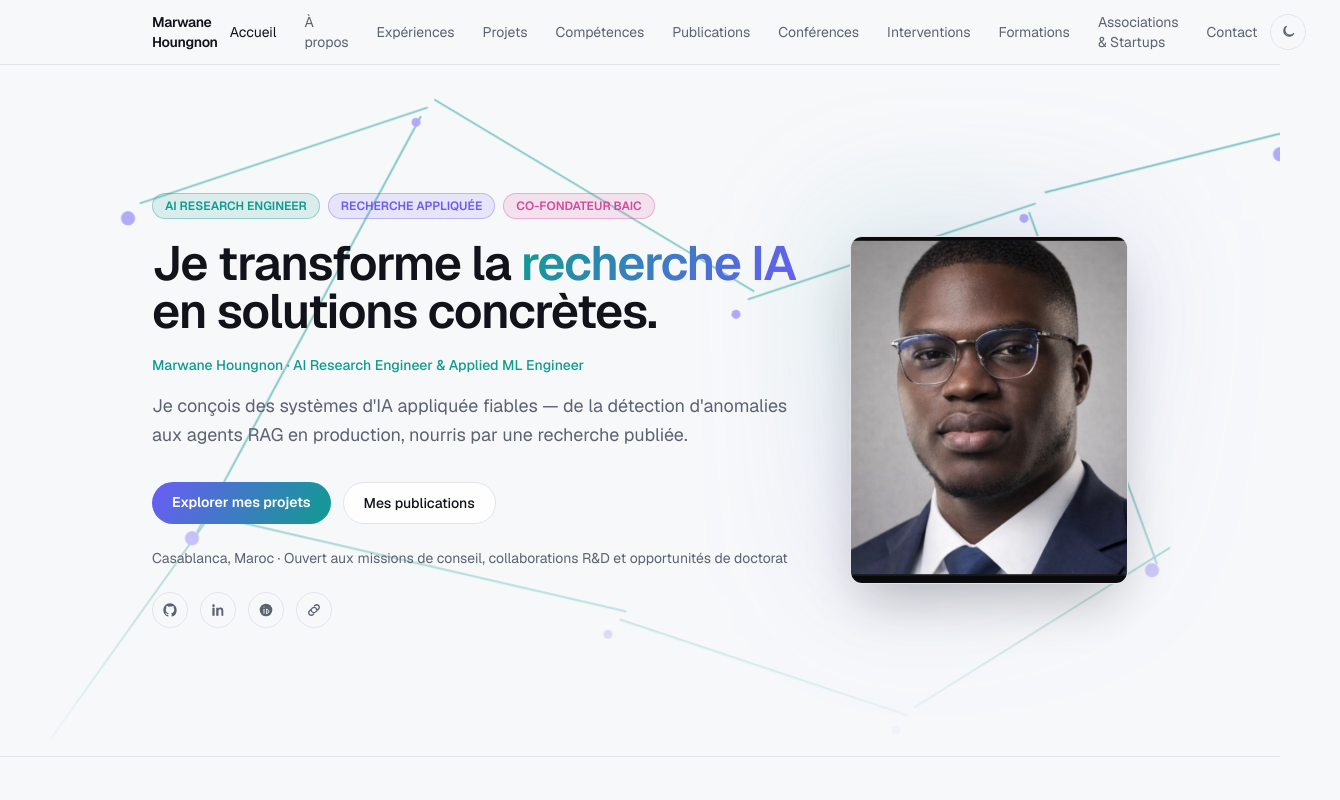
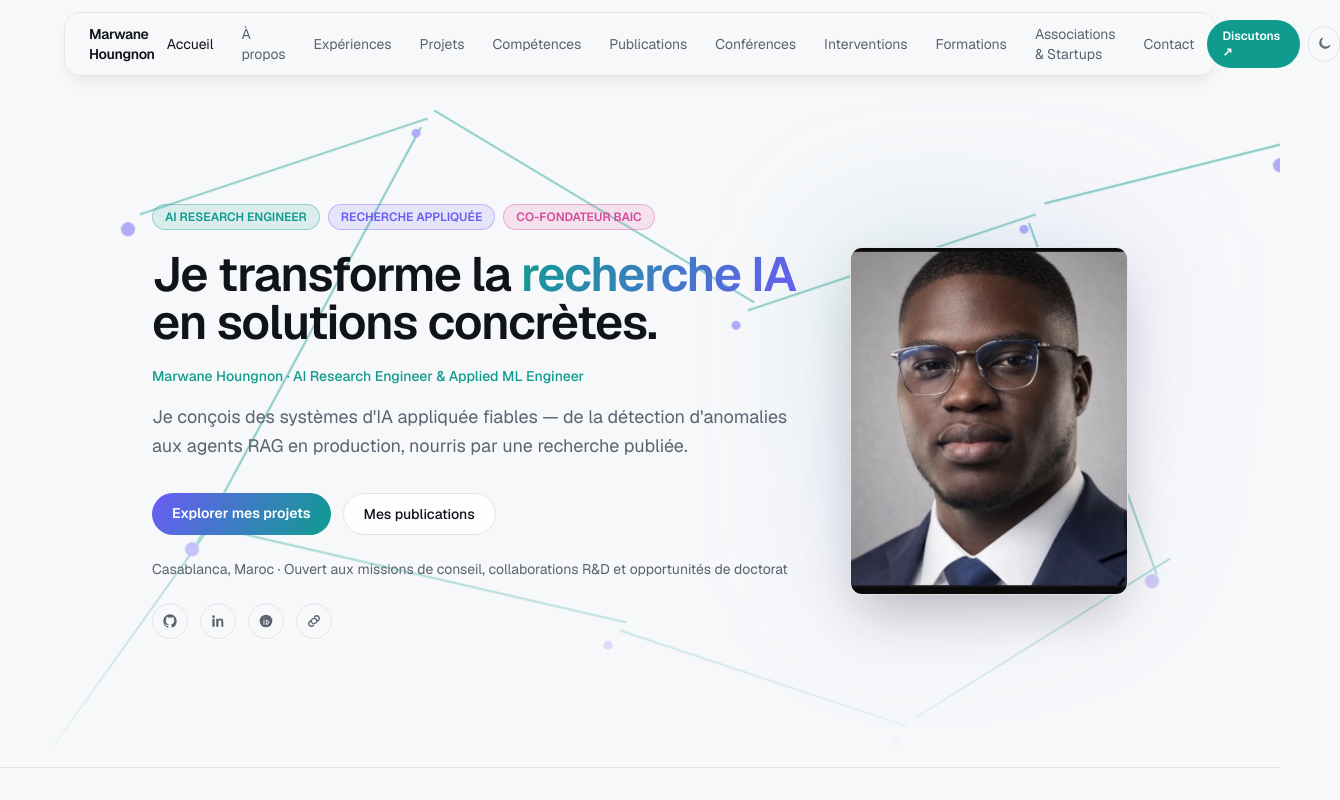
Before and after one commit to Thekidmaroi/MY-PORTOFOLIO, a Next.js app: page / in a window 1280 px wide. Shown: the top 800 px of the page, 1340 px wide, since content can reach past the window. Built offline with nearby package versions, Linux system fonts and the light colour scheme.

Commit message:
feat(ui): floating navigation with prominent contact action

```diff
--- a/src/components/navbar.tsx
+++ b/src/components/navbar.tsx
@@ -11,8 +11,8 @@ export function Navbar() {
   const [open, setOpen] = useState(false);
 
   return (
-    <header className="sticky top-0 z-50 border-b border-border bg-background/80 backdrop-blur">
-      <div className="mx-auto flex h-16 w-full max-w-5xl items-center justify-between px-6">
+    <header className="sticky top-0 z-50 px-3 pt-3 sm:px-6">
+      <div className="mx-auto flex h-16 w-full max-w-6xl items-center justify-between rounded-2xl border border-border bg-background/85 px-5 shadow-lg shadow-black/5 backdrop-blur-xl sm:px-6">
         <Link href="/" className="text-sm font-semibold tracking-tight" onClick={() => setOpen(false)}>
           Marwane Houngnon
         </Link>
@@ -24,7 +24,7 @@ export function Navbar() {
               <Link
                 key={link.href}
                 href={link.href}
-                className={`rounded-full px-3 py-2 text-sm transition-colors ${
+                className={`rounded-full px-3 py-2 text-sm transition-all hover:bg-surface-2 ${
                   active ? "text-foreground" : "text-muted hover:text-foreground"
                 }`}
               >
@@ -35,6 +35,7 @@ export function Navbar() {
         </nav>
 
         <div className="flex items-center gap-2">
+          <Link href="/contact" className="hidden rounded-full bg-accent px-4 py-2 text-xs font-semibold text-accent-contrast transition hover:opacity-90 sm:inline-flex">Discutons ↗</Link>
           <ThemeToggle />
           <button
             aria-label="Ouvrir le menu"
@@ -53,7 +54,7 @@ export function Navbar() {
       </div>
 
       {open && (
-        <nav className="border-t border-border bg-background px-6 py-4 lg:hidden">
+        <nav className="mx-auto mt-2 max-w-6xl rounded-2xl border border-border bg-background px-6 py-4 shadow-lg lg:hidden">
           <ul className="flex flex-col gap-1">
             {navLinks.map((link) => (
               <li key={link.href}>
```
